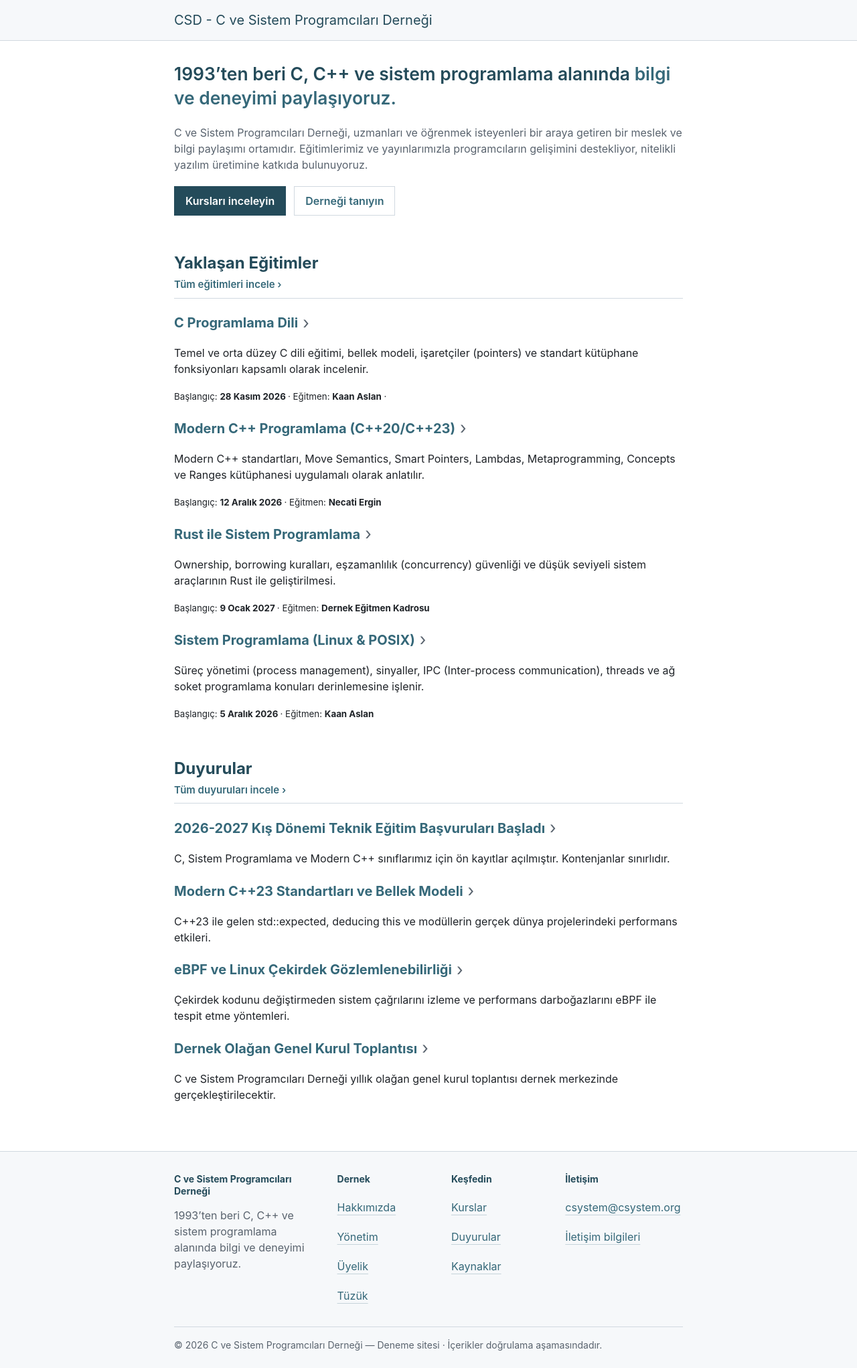
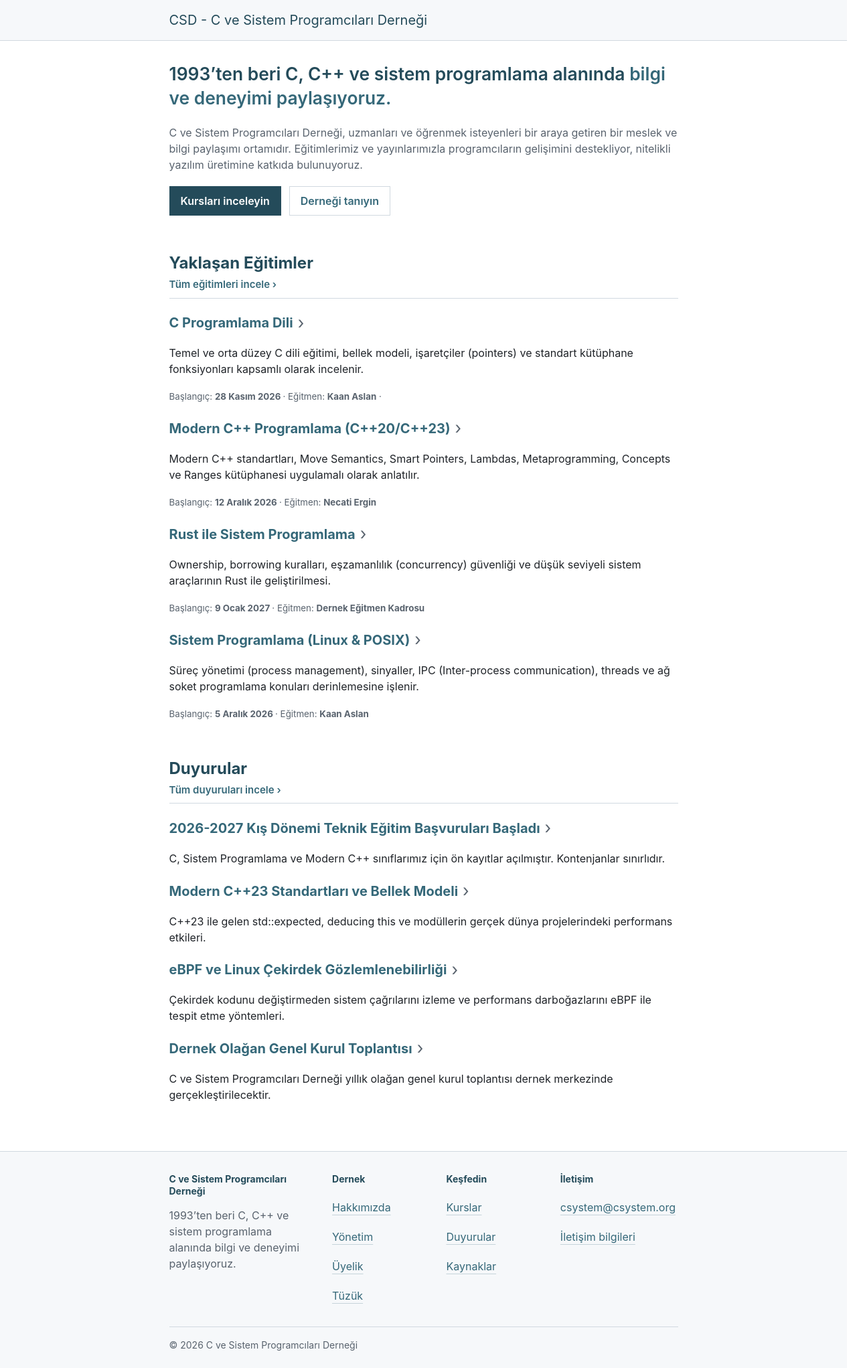
Before and after one commit to dengere/dengere.github.io, a Jekyll site: the page built from index.html, in a window 1280 px wide. Shown: the whole page at 67% size. Built offline with Jekyll 4.4.1, drawn with Linux system fonts in a browser that asks for light colours.

Commit message:
main page changed well

```diff
--- a/_includes/footer.html
+++ b/_includes/footer.html
@@ -1,5 +1,6 @@
 <footer class="site-footer">
   <div class="container footer-inner">
+    {% if page.url == '/' %}
       <section class="footer-brand">
         <h2>C ve Sistem Programcıları Derneği</h2>
         <p>1993’ten beri C, C++ ve sistem programlama alanında bilgi ve deneyimi paylaşıyoruz.</p>
@@ -31,9 +32,16 @@
           <li><a href="{{ '/iletisim/' | relative_url }}">İletişim bilgileri</a></li>
         </ul>
       </section>
+    {% endif %}
 
 <div class="footer-bottom">
-      <p>&copy; {{ site.time | date: '%Y' }} C ve Sistem Programcıları Derneği — Deneme sitesi &middot; İçerikler doğrulama aşamasındadır.</p>
+  <p>
+    {% if page.url == '/' %}
+      &copy; {{ site.time | date: '%Y' }} C ve Sistem Programcıları Derneği
+    {% else %}
+      <a href="{{ '/' | relative_url }}">&copy; {{ site.time | date: '%Y' }} C ve Sistem Programcıları Derneği</a>
+    {% endif %}
+  </p>
 </div>
   </div>
 </footer>
--- a/_includes/home-card-announce.html
+++ b/_includes/home-card-announce.html
@@ -1,6 +1,5 @@
 {% assign item = include.item %}
 <article>
   <h3><a href="{{ item.url | relative_url }}">{{ item.title | escape }}</a></h3>
-  <p>{{ item.summary | escape }}</p>
-  <!-- <p><a href="{{ item.url | relative_url }}">İncele</a></p> -->
+  {% if item.summary %}<p>{{ item.summary | escape }}</p>{% endif %}
 </article>
--- a/_includes/home-card-course.html
+++ b/_includes/home-card-course.html
@@ -9,5 +9,4 @@
       {% if item.format %} · {{ site.data.labels[item.format] | escape }}{% endif %}
     </small>
   </p>
-  <!-- <p><a href="{{ item.url | relative_url }}">İncele</a></p> -->
 </article>
--- a/assets/css/style.css
+++ b/assets/css/style.css
@@ -32,9 +32,13 @@
 
 html {
   background: var(--color-canvas-default);
+  scrollbar-gutter: stable;
 }
 
 body {
+  display: flex;
+  flex-direction: column;
+  min-height: 100dvh;
   margin: 0;
   background: var(--color-canvas-default);
   color: var(--color-fg-default);
@@ -103,7 +107,7 @@ img {
 }
 
 .site-main {
-  min-height: 60vh;
+  flex: 1;
   padding-block: 24px 48px;
 }
 
@@ -407,3 +411,16 @@ h3 > a:hover::after {
   font-weight: 600;
   text-decoration: none;
 }
+
+article small {
+  color: var(--color-fg-muted);
+}
+
+.footer-inner:not(:has(> section)) {
+  padding-block: 16px;
+}
+
+.footer-inner:not(:has(> section)) .footer-bottom {
+  padding-top: 0;
+  border-top: 0;
+}
```
Lines whose indentation alone changed are shown as unchanged.
